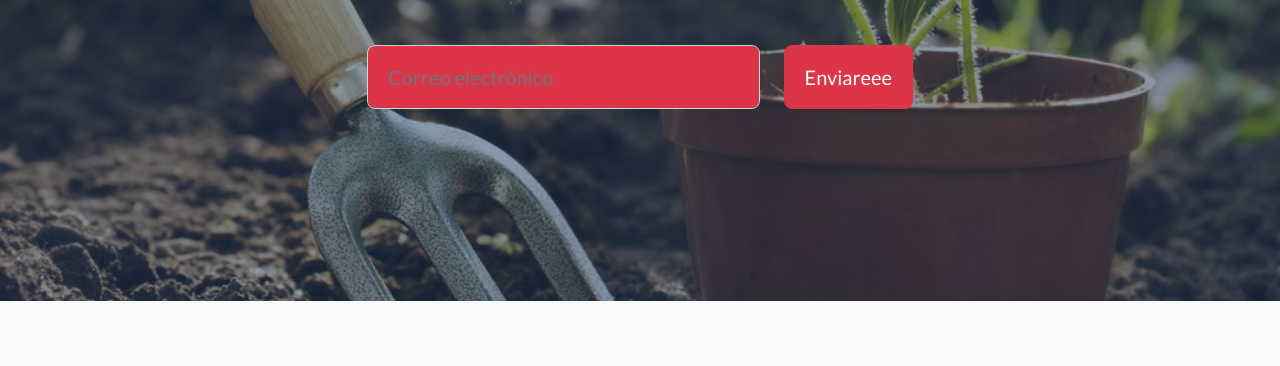
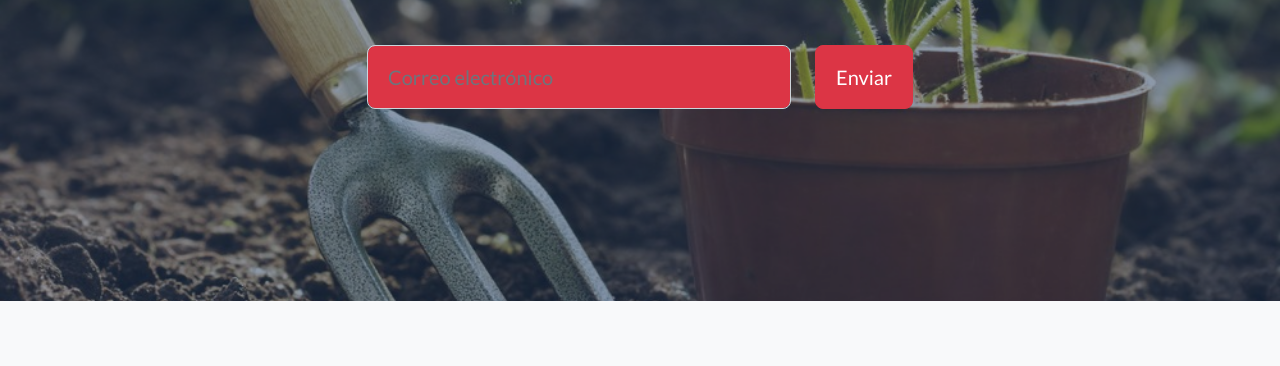
Before and after one commit to drafaelc/DarkPattems, a plain HTML site: page index.html in a window 1280 px wide. Shown: the part 434-800 px from the top of the page. Drawn offline with nearby package versions, Linux system fonts and the light colour scheme.

Commit message:
Update index.html

```diff
--- a/index.html
+++ b/index.html
@@ -95,7 +95,7 @@
                       id="submitButton"
                       type="submit"
                     >
-                      Enviareee
+                      Enviar
                     </button>
                   </div>
                 </div>
```
